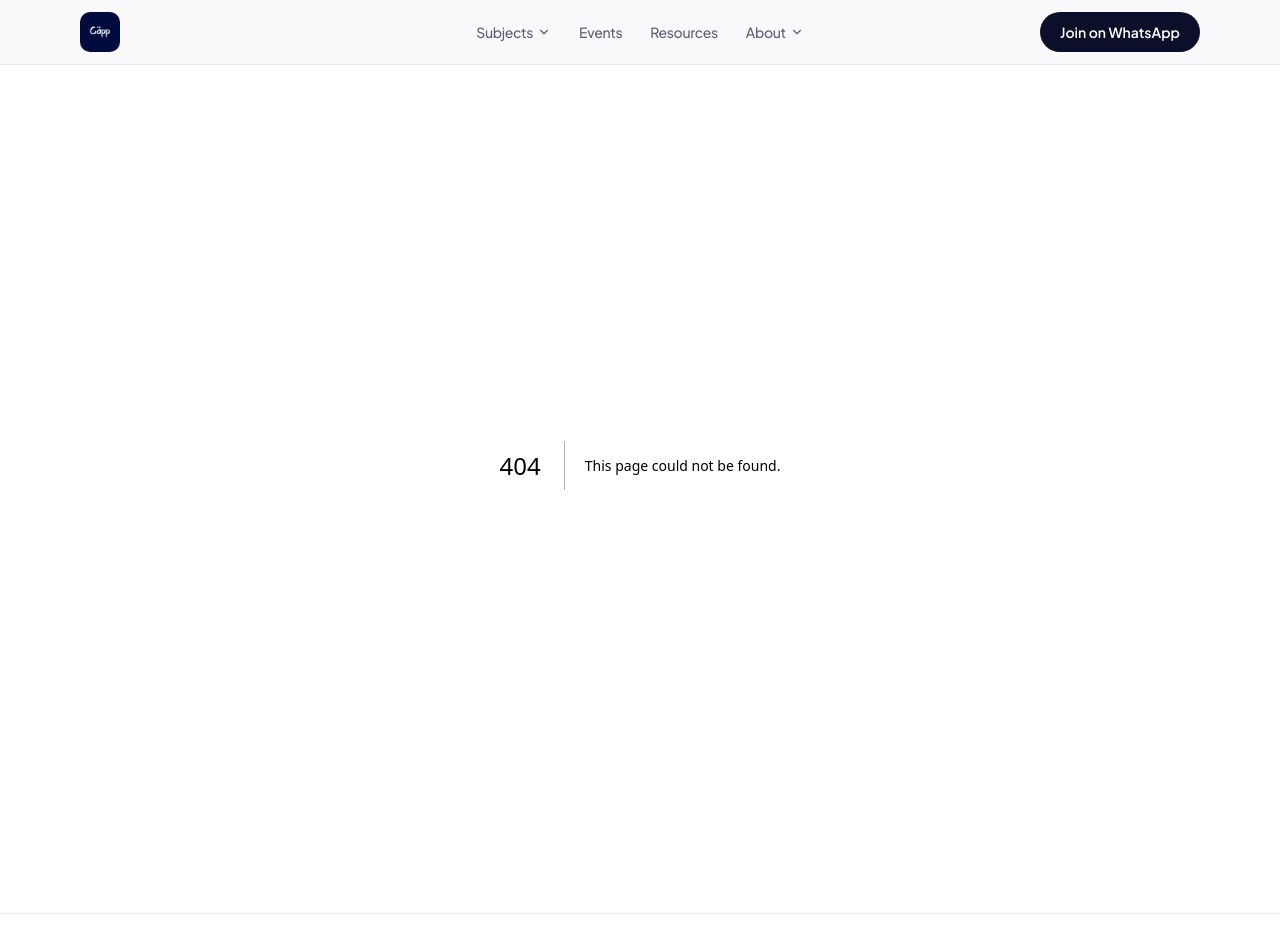
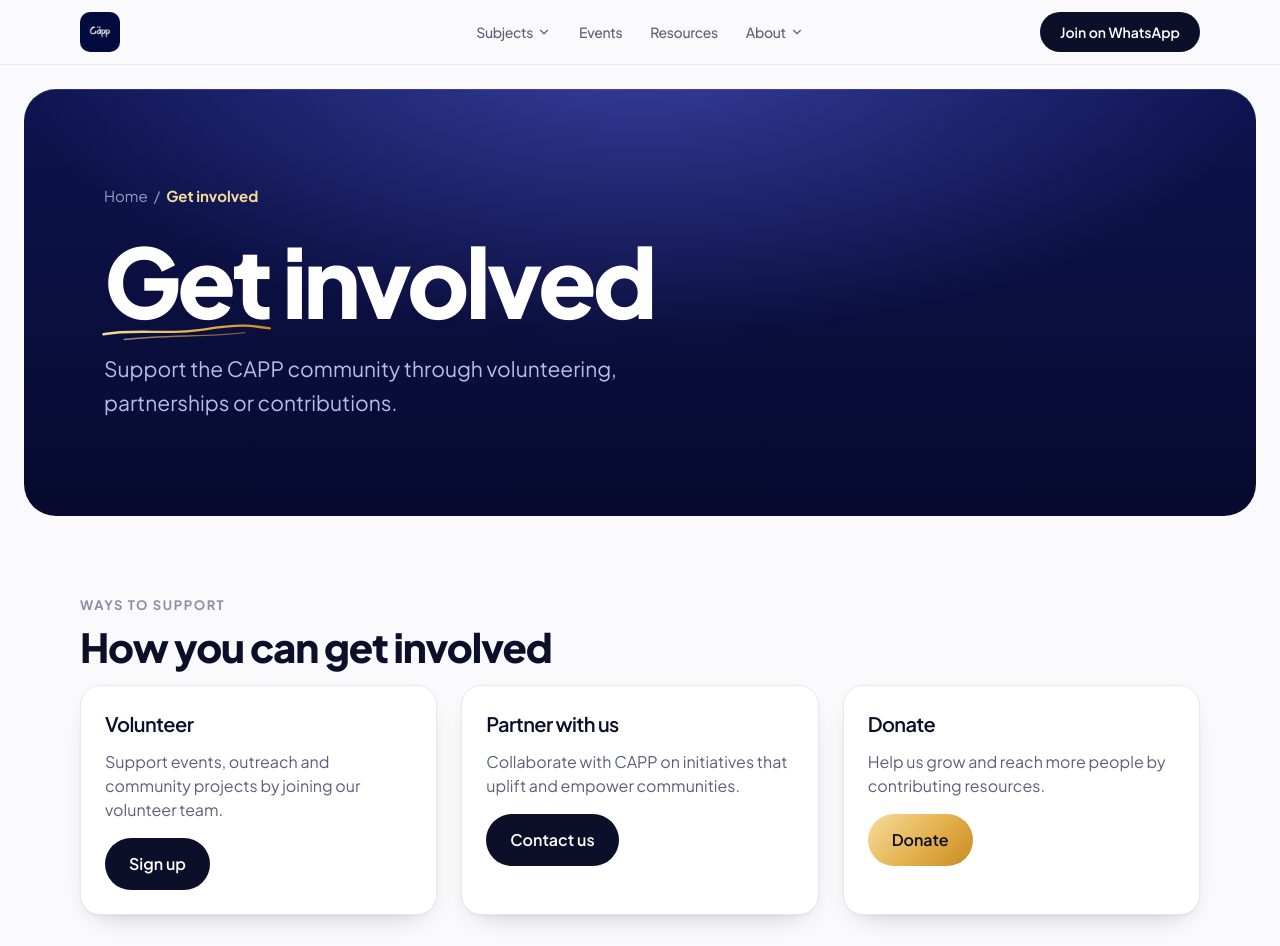
Before and after one commit to srahman14/cappweb, a Next.js app: page /get-involved in a window 1280 px wide. Before the commit this address had no page. Shown: the top 946 px of the page. Built offline with nearby package versions, Linux system fonts and the light colour scheme.

Commit message:
prototype

```diff
--- /dev/null
+++ b/src/app/get-involved/page.tsx
@@ -0,0 +1,61 @@
+import type { Metadata } from "next";
+import { CTABand } from "@/components/shared/CTABand";
+import { PageHeader, Section, SectionHeader, HandDrawnUnderline } from "@/components/ui";
+import { content } from "@/data/get-involved";
+
+export const metadata: Metadata = {
+  title: "Get involved",
+  description: "Ways to support and contribute to the CAPP community.",
+};
+
+export default function Page() {
+  return (
+    <>
+      <PageHeader
+        breadcrumb={[
+          { label: "Home", href: "/" },
+          { label: "Get involved" },
+        ]}
+        title={
+          <>
+            <HandDrawnUnderline rotate={-2}>Get</HandDrawnUnderline> involved
+          </>
+        }
+        description="Support the CAPP community through volunteering, partnerships or contributions."
+      />
+
+      <Section>
+        <SectionHeader
+          eyebrow="WAYS TO SUPPORT"
+          title="How you can get involved"
+        />
+
+        {/* Three cards */}
+        <div className="grid gap-6 md:grid-cols-3">
+          {content.items.map((item) => (
+            <div
+              key={item.id}
+              className="border border-line rounded-card bg-white p-6 shadow-card"
+            >
+              <h3 className="text-xl font-semibold tracking-[-0.03em] mb-3">
+                {item.title}
+              </h3>
+              <p className="text-muted mb-4">{item.description}</p>
+
+              {/* Use shared Button component */}
+              <item.action.component
+                href={item.action.href}
+                variant={item.action.variant}
+                size="md"
+              >
+                {item.action.label}
+              </item.action.component>
+            </div>
+          ))}
+        </div>
+      </Section>
+
+      <CTABand title="Ready to join the community?" />
+    </>
+  );
+}
--- /dev/null
+++ b/src/data/get-involved.ts
@@ -0,0 +1,42 @@
+import { Button } from "@/components/ui";
+
+export const content = {
+  items: [
+    {
+      id: "volunteer",
+      title: "Volunteer",
+      description:
+        "Support events, outreach and community projects by joining our volunteer team.",
+      action: {
+        label: "Sign up",
+        href: "#",
+        component: Button,
+        variant: "primary",
+      },
+    },
+    {
+      id: "partner",
+      title: "Partner with us",
+      description:
+        "Collaborate with CAPP on initiatives that uplift and empower communities.",
+      action: {
+        label: "Contact us",
+        href: "#",
+        component: Button,
+        variant: "primary",
+      },
+    },
+    {
+      id: "donate",
+      title: "Donate",
+      description:
+        "Help us grow and reach more people by contributing resources.",
+      action: {
+        label: "Donate",
+        href: "#",
+        component: Button,
+        variant: "gold",
+      },
+    },
+  ],
+};
```
